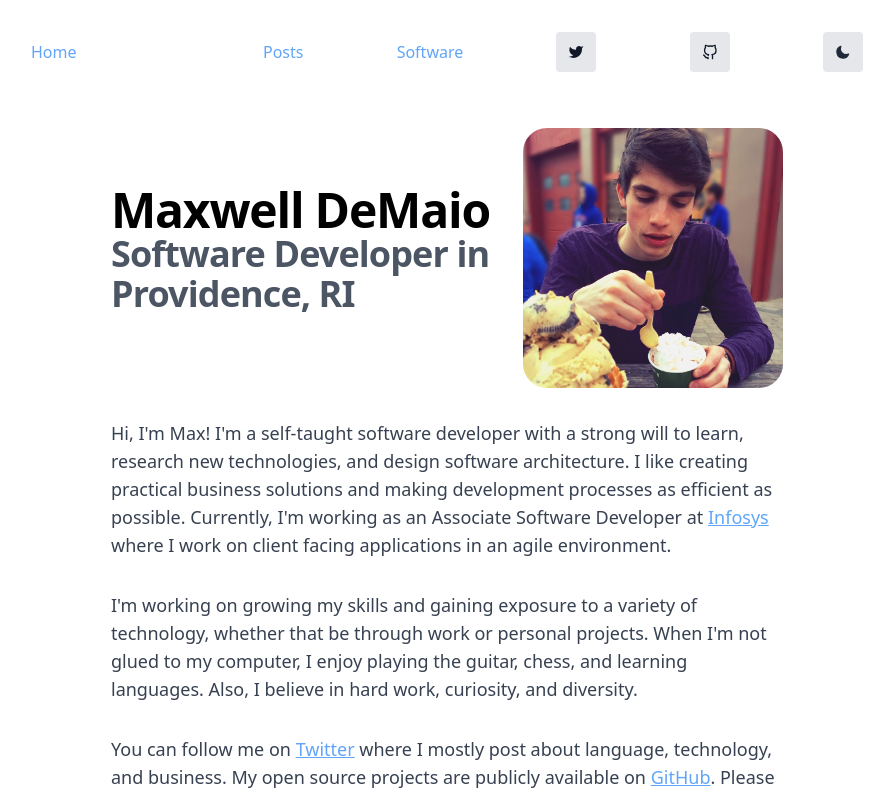
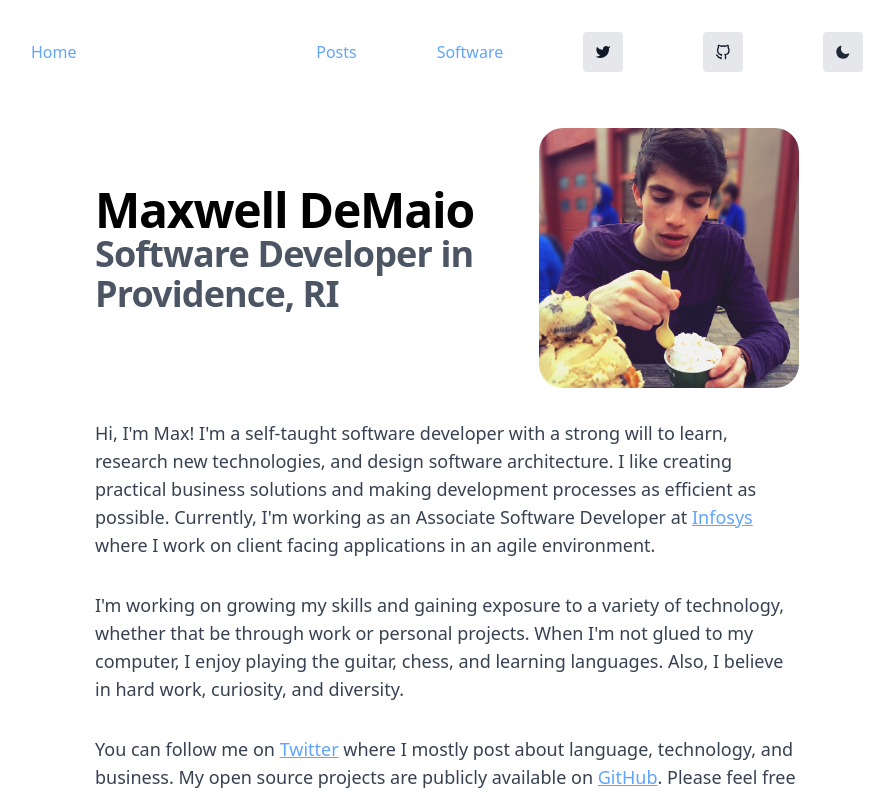
Before and after one commit to maxdemaio/max-nextjs, a Next.js app: page / in a window 1280 px wide. Shown: the top 796 px of the page, without its empty margins (193-1087 px from the left). Built offline with nearby package versions, Linux system fonts and the light colour scheme.

Commit message:
add one more spacer and rm maxwidth from index

```diff
--- a/components/Container.js
+++ b/components/Container.js
@@ -64,6 +64,7 @@ export default function Container(props) {
           </a>
         </Link>
 
+        <div className="nav-no-show"></div>
         <div className="nav-no-show"></div>
 
         <Link href="/posts">
--- a/pages/index.js
+++ b/pages/index.js
@@ -7,7 +7,7 @@ import FooterSocials from '@/components/FooterSocials';
 export default function Home() {
   return (
     <Container title="Home - Max DeMaio">
-      <div className="flex flex-col justify-center items-start max-w-2xl mx-auto">
+      <div className="flex flex-col justify-center items-start mx-auto">
         <div className="header-section flex items-center justify-center flex-wrap mb-6">
           <div className="flex-1 header-frame pr-2 mb-6">
             <h1 className="font-bold text-5xl tracking-tight text-black dark:text-white">
```
